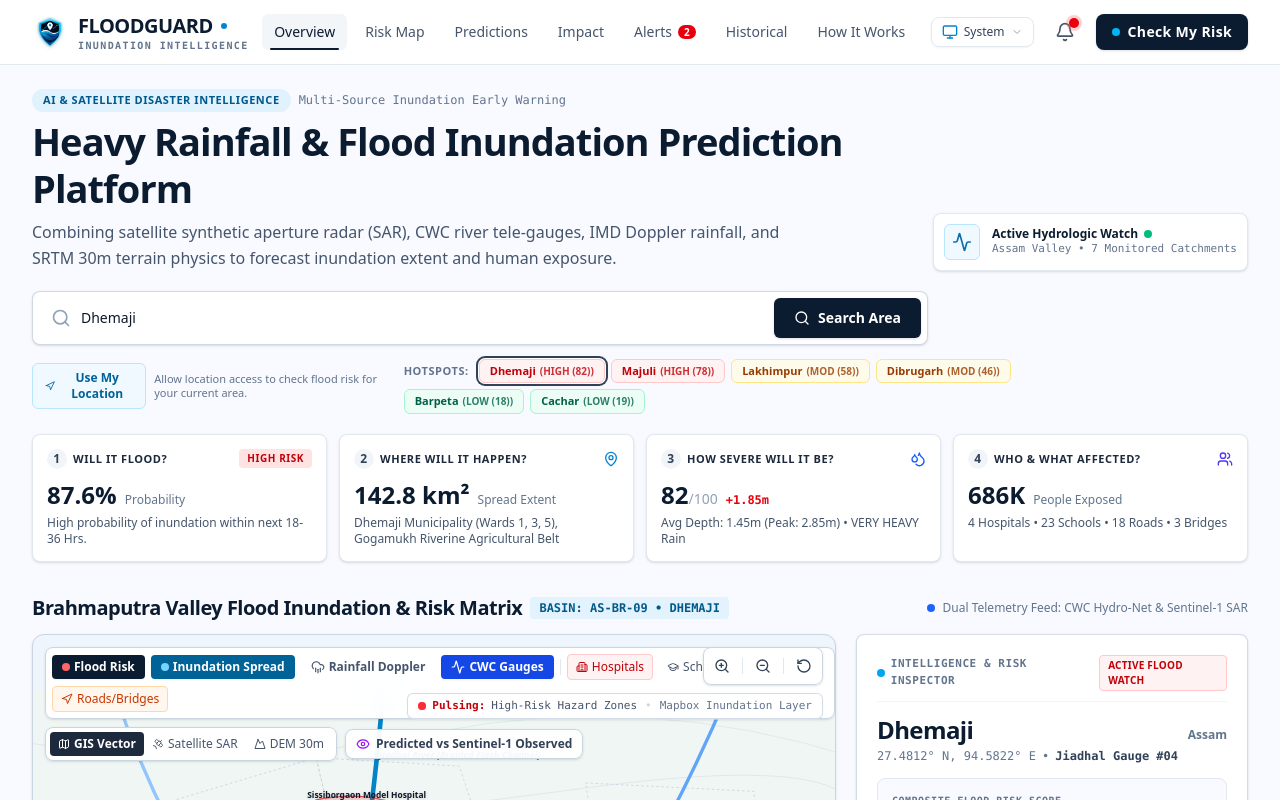
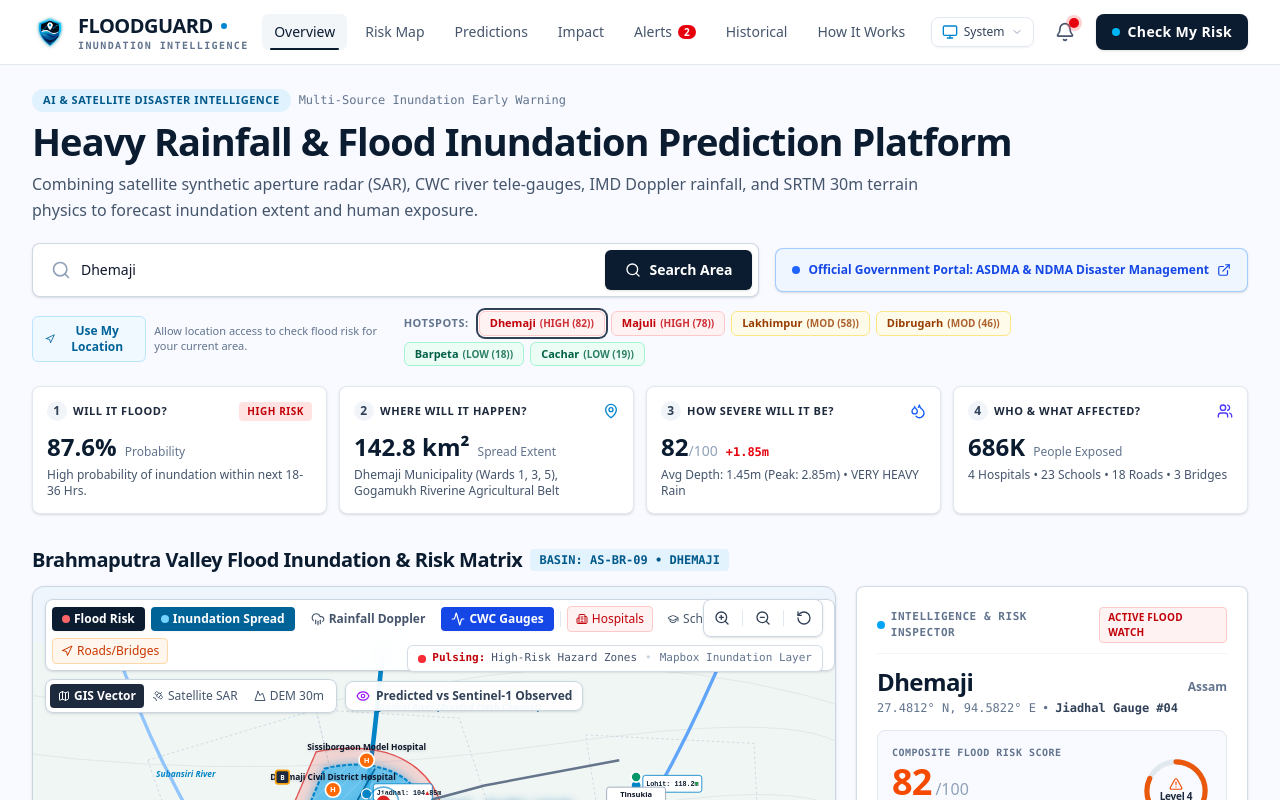
Before and after one commit to himaydave08/sih-2026-floodguard, a React (Vite) app in the folder floodguard-frontend/: page / in a window 1280 px wide. Shown: the top 800 px of the page. Built offline with nearby package versions, Linux system fonts and the light colour scheme.

Commit message:
gov link add

```diff
--- a/floodguard-frontend/src/App.tsx
+++ b/floodguard-frontend/src/App.tsx
@@ -114,20 +114,13 @@ export default function App() {
 
             {/* Interactive Map & Active Sector Inspector Grid */}
             <div className="max-w-[1536px] mx-auto px-4 sm:px-6 lg:px-8 mt-4">
-              <div className="flex flex-col sm:flex-row sm:items-center justify-between gap-2 mb-3">
-                <div className="flex items-center gap-2 flex-wrap">
+              <div className="flex items-center gap-2 flex-wrap mb-3">
                 <h2 className="font-heading font-extrabold text-lg sm:text-xl text-[#0b1c30] dark:text-slate-100 tracking-tight">
                   Brahmaputra Valley Flood Inundation & Risk Matrix
                 </h2>
                 <span className="px-2 py-0.5 rounded bg-sky-100/80 dark:bg-sky-950/80 text-sky-800 dark:text-sky-300 border border-transparent dark:border-sky-800/50 font-mono font-bold text-xs">
                   BASIN: AS-BR-09 • {currentSector.district.toUpperCase()}
                 </span>
-                </div>
-
-                <div className="flex items-center gap-2 text-xs text-slate-500 dark:text-slate-400 font-medium">
-                  <span className="w-2 h-2 rounded-full bg-blue-600 dark:bg-sky-400 animate-pulse" />
-                  <span>Dual Telemetry Feed: CWC Hydro-Net & Sentinel-1 SAR</span>
-                </div>
               </div>
 
               {/* Map & Sector Inspector Grid */}
--- a/floodguard-frontend/src/components/HeroSearch.tsx
+++ b/floodguard-frontend/src/components/HeroSearch.tsx
@@ -1,5 +1,5 @@
 import React, { useState, useRef, useEffect } from 'react';
-import { Search, Navigation, AlertTriangle, CheckCircle2, ShieldAlert, Droplets, MapPin, Users, Activity, Sparkles } from 'lucide-react';
+import { Search, Navigation, AlertTriangle, CheckCircle2, ShieldAlert, Droplets, MapPin, Users, Sparkles, ExternalLink } from 'lucide-react';
 import { ASSAM_SECTORS } from '../data/assamData';
 import { SectorData } from '../types';
 
@@ -76,7 +76,6 @@ export const HeroSearch: React.FC<HeroSearchProps> = ({
   return (
     <section className="pt-6 pb-4 px-4 sm:px-6 lg:px-8 max-w-[1536px] mx-auto transition-colors">
       {/* Title & Core Purpose */}
-      <div className="flex flex-col lg:flex-row lg:items-end justify-between gap-4">
       <div>
         <div className="flex items-center gap-2 mb-1.5">
           <span className="px-2.5 py-0.5 rounded-full bg-sky-100 dark:bg-sky-950/80 text-sky-800 dark:text-sky-300 border border-transparent dark:border-sky-800/60 font-bold text-[11px] tracking-wider uppercase">
@@ -89,30 +88,14 @@ export const HeroSearch: React.FC<HeroSearchProps> = ({
         <h1 className="font-heading font-extrabold text-2xl sm:text-3xl lg:text-[38px] tracking-tight text-[#0b1c30] dark:text-slate-100 leading-tight">
           Heavy Rainfall & Flood Inundation Prediction Platform
         </h1>
-          <p className="mt-1.5 text-sm sm:text-base text-slate-600 dark:text-slate-300 font-normal leading-relaxed max-w-3xl">
+        <p className="mt-1.5 text-sm sm:text-base text-slate-600 dark:text-slate-300 font-normal leading-relaxed max-w-4xl">
           Combining satellite synthetic aperture radar (SAR), CWC river tele-gauges, IMD Doppler rainfall, and SRTM 30m terrain physics to forecast inundation extent and human exposure.
         </p>
       </div>
 
-        {/* Real-time Status Badge */}
-        <div className="flex items-center gap-3 bg-white dark:bg-slate-900 p-2.5 rounded-lg border border-slate-200 dark:border-slate-800 shadow-sm flex-shrink-0 self-start lg:self-auto">
-          <div className="w-9 h-9 rounded-md bg-sky-50 dark:bg-sky-950/80 border border-sky-200 dark:border-sky-800 flex items-center justify-center text-sky-700 dark:text-sky-300">
-            <Activity className="w-5 h-5 animate-pulse" />
-          </div>
-          <div className="text-xs">
-            <div className="font-bold text-[#0b1c30] dark:text-slate-100 flex items-center gap-1.5">
-              <span>Active Hydrologic Watch</span>
-              <span className="w-2 h-2 rounded-full bg-emerald-500"></span>
-            </div>
-            <div className="text-slate-500 dark:text-slate-400 font-mono text-[11px]">
-              Assam Valley • {Object.keys(ASSAM_SECTORS).length} Monitored Catchments
-            </div>
-          </div>
-        </div>
-      </div>
-
-      {/* Search Bar Container */}
-      <div className="mt-5 max-w-4xl relative">
+      {/* Search Bar & Official Government Portal Badge Row */}
+      <div className="mt-5 flex flex-col lg:flex-row lg:items-center justify-between gap-3 sm:gap-4">
+        <div className="w-full max-w-4xl relative">
           <form onSubmit={handleSearchSubmit} className="relative flex flex-col sm:flex-row items-stretch gap-2 sm:gap-0 bg-white dark:bg-slate-900 border border-slate-300/90 dark:border-slate-800 rounded-lg p-1.5 shadow-sm focus-within:border-sky-600 dark:focus-within:border-sky-500 focus-within:ring-2 focus-within:ring-sky-100 dark:focus-within:ring-sky-950 transition-all">
             <div className="flex items-center flex-1 px-3">
               <Search className="w-5 h-5 text-slate-400 dark:text-slate-500 mr-2.5 flex-shrink-0" />
@@ -162,8 +145,7 @@ export const HeroSearch: React.FC<HeroSearchProps> = ({
                       setQuery(sector.district);
                       setShowDropdown(false);
                     }}
-                  className={`w-full text-left px-4 py-3 flex items-center justify-between hover:bg-sky-50 dark:hover:bg-slate-800/70 transition-colors border-b border-slate-50 dark:border-slate-800 last:border-0 ${
-                    isSelected ? 'bg-sky-50/80 dark:bg-slate-800 font-semibold' : ''
+                    className={`w-full text-left px-4 py-3 flex items-center justify-between hover:bg-sky-50 dark:hover:bg-slate-800/70 transition-colors border-b border-slate-50 dark:border-slate-800 last:border-0 ${isSelected ? 'bg-sky-50/80 dark:bg-slate-800 font-semibold' : ''
                       }`}
                   >
                     <div>
@@ -182,8 +164,7 @@ export const HeroSearch: React.FC<HeroSearchProps> = ({
 
                     <div className="flex items-center gap-2">
                       <span
-                      className={`text-xs px-2.5 py-0.5 rounded-full font-bold uppercase ${
-                        sector.hazardLevel === 'CRITICAL' || sector.hazardLevel === 'HIGH'
+                        className={`text-xs px-2.5 py-0.5 rounded-full font-bold uppercase ${sector.hazardLevel === 'CRITICAL' || sector.hazardLevel === 'HIGH'
                           ? 'bg-red-100 dark:bg-red-950/80 text-red-700 dark:text-red-300 border border-red-200 dark:border-red-900'
                           : sector.hazardLevel === 'MODERATE'
                             ? 'bg-amber-100 dark:bg-amber-950/80 text-amber-800 dark:text-amber-300 border border-amber-200 dark:border-amber-900'
@@ -198,6 +179,19 @@ export const HeroSearch: React.FC<HeroSearchProps> = ({
               })}
             </div>
           )}
+        </div>
+
+        {/* Official Government Portal Badge */}
+        <a
+          href="https://asdma.assam.gov.in/"
+          target="_blank"
+          rel="noopener noreferrer"
+          className="h-11 inline-flex items-center justify-center gap-2 px-4 rounded-lg bg-blue-50 dark:bg-blue-950/60 border border-blue-400/50 shadow-sm text-xs font-semibold text-blue-700 dark:text-blue-300 hover:underline transition-all flex-shrink-0 self-start lg:self-center"
+        >
+          <span className="w-2 h-2 rounded-full bg-blue-600 dark:bg-blue-400 animate-pulse flex-shrink-0" />
+          <span>Official Government Portal: ASDMA &amp; NDMA Disaster Management</span>
+          <ExternalLink className="w-3.5 h-3.5 flex-shrink-0" />
+        </a>
       </div>
 
       {/* GPS Location & Quick Hotspot Pills */}
@@ -232,8 +226,7 @@ export const HeroSearch: React.FC<HeroSearchProps> = ({
                 setQuery(spot.label);
               }}
               id={`hotspot-${spot.id}`}
-              className={`px-2.5 py-1 rounded-md text-[11px] font-semibold border transition-all ${
-                spot.color
+              className={`px-2.5 py-1 rounded-md text-[11px] font-semibold border transition-all ${spot.color
                 } ${currentSector.id === spot.id ? 'ring-2 ring-offset-1 ring-slate-700 dark:ring-sky-400 font-bold shadow-sm' : ''}`}
             >
               <span>{spot.label}</span>
@@ -262,8 +255,7 @@ export const HeroSearch: React.FC<HeroSearchProps> = ({
               <span className="w-5 h-5 rounded-full bg-slate-100 dark:bg-slate-800 text-slate-700 dark:text-slate-300 flex items-center justify-center font-bold text-xs">1</span>
               <span>WILL IT FLOOD?</span>
             </span>
-            <span className={`px-2 py-0.5 rounded text-[10px] font-extrabold uppercase ${
-              currentSector.hazardLevel === 'CRITICAL' || currentSector.hazardLevel === 'HIGH' ? 'bg-red-100 dark:bg-red-950/80 text-red-700 dark:text-red-300' :
+            <span className={`px-2 py-0.5 rounded text-[10px] font-extrabold uppercase ${currentSector.hazardLevel === 'CRITICAL' || currentSector.hazardLevel === 'HIGH' ? 'bg-red-100 dark:bg-red-950/80 text-red-700 dark:text-red-300' :
               currentSector.hazardLevel === 'MODERATE' ? 'bg-amber-100 dark:bg-amber-950/80 text-amber-700 dark:text-amber-300' : 'bg-emerald-100 dark:bg-emerald-950/80 text-emerald-700 dark:text-emerald-300'
               }`}>
               {currentSector.hazardLevel} RISK
```
Lines whose indentation alone changed are shown as unchanged.
